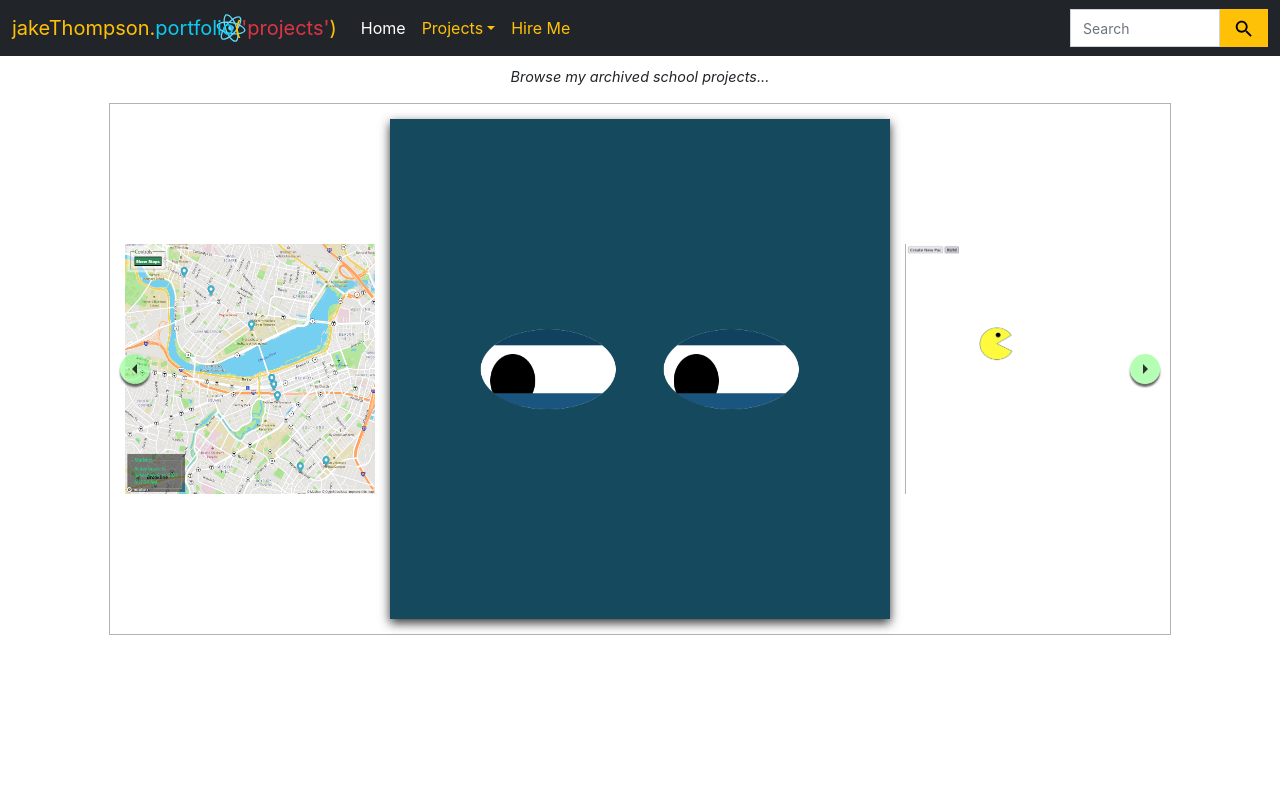
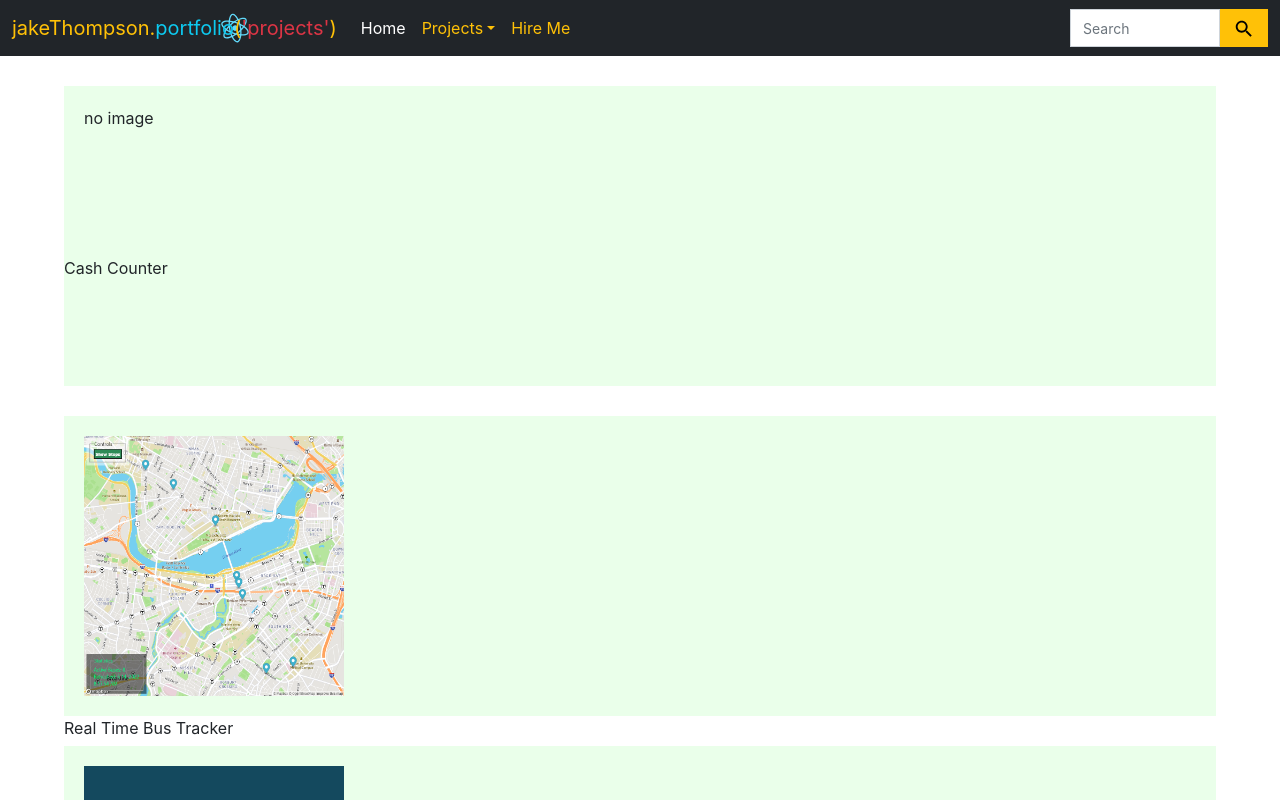
Before and after one commit to jake-the-cake/portfolio, a React (Create React App) app in the folder client/: page /portfolio/projects in a window 1280 px wide. Shown: the top 800 px of the page. Built offline with nearby package versions, Linux system fonts and the light colour scheme.

Commit message:
project page layout in grid

```diff
--- a/client/src/index.css
+++ b/client/src/index.css
@@ -109,3 +109,20 @@ code {
     display: none;
   }
 }
+
+.project-list {
+  margin: 30px auto 0px;
+  display: grid;
+  grid-template-columns: repeat(1, 90vw);
+  gap: 30px;
+}
+
+.project-card {
+  background-color: rgba(150,255,150,.2);
+  height: 300px;
+  display: grid;
+}
+
+.project-card-image {
+  padding: 20px;
+}
--- a/client/src/pages/Projects.jsx
+++ b/client/src/pages/Projects.jsx
@@ -1,13 +1,24 @@
 import React from 'react'
-import ProjectSlider from '../components/ProjectSlider'
 import SetTitles from '../scripts/SetTitles'
+import { clientProjects, schoolProjects } from '../storage'
 
 const Projects = (props) => {
 	SetTitles(props.title)
 
+	const projectList = [...clientProjects, ...schoolProjects]
+
 	return (
-		<div>
-			<ProjectSlider />
+		<div className='project-list'>
+			{
+				projectList.map((project) => {
+					return (
+						<div className='project-card' key={project.slug}>
+							<div className="project-card-image">{project.screenShot ? <img src={project.screenShot} alt="" width='260px' height='260px' /> : 'no image'}</div>
+							{project.name}
+						</div>
+					)
+				})
+			}
 		</div>
 	)
 }
--- a/client/src/storage.js
+++ b/client/src/storage.js
@@ -21,3 +21,11 @@ export const schoolProjects = [
 		address: 'https://jake-the-cake.github.io/school-work/portfolio/pacmen/index.html'
 	}
 ]
+
+export const clientProjects = [
+	{
+		name: 'Cash Counter',
+		slug: 'cash-reg',
+		address: 'https://jake-the-cake.github.io/cash-reg/index.html'
+	}
+]
```
